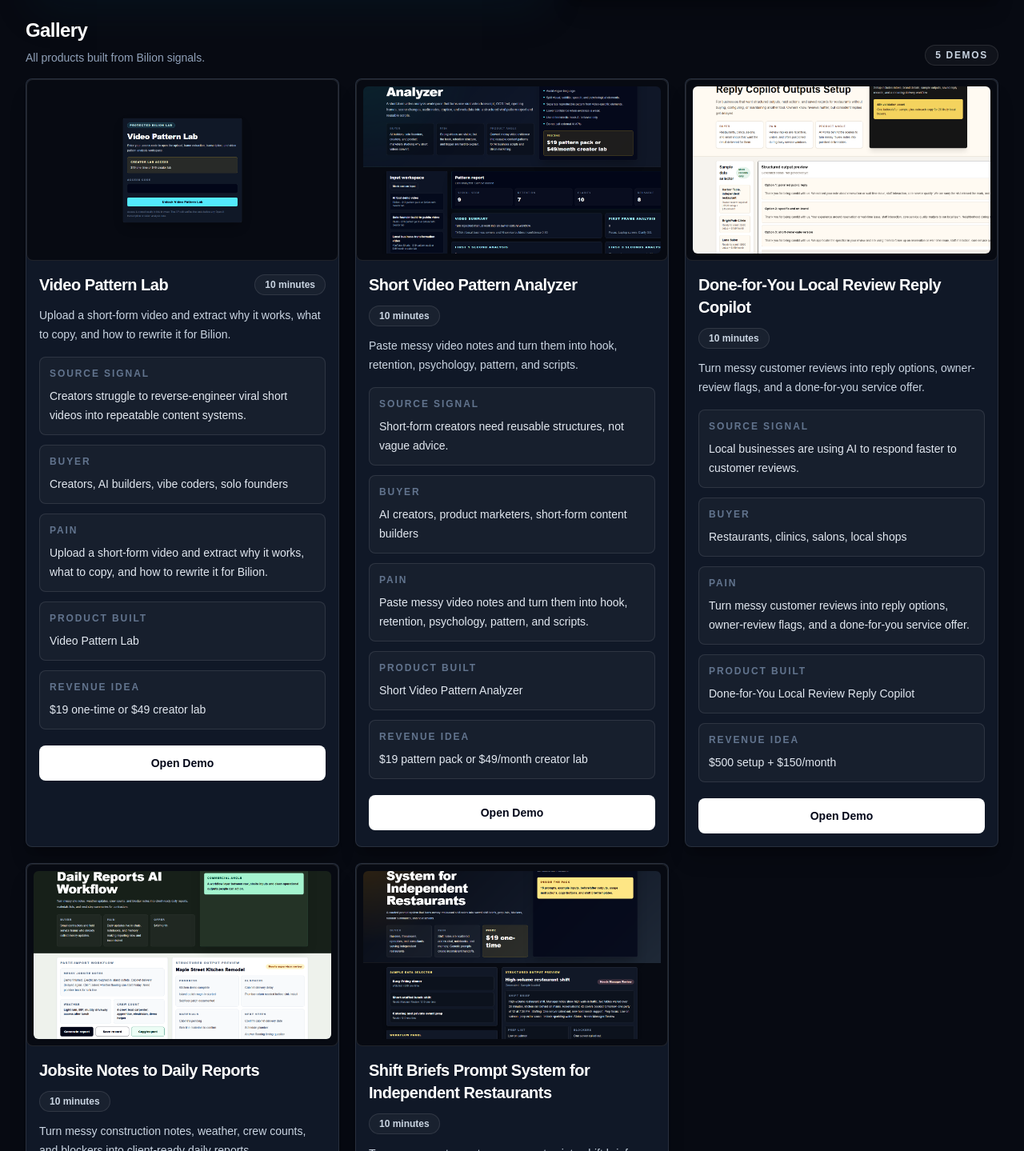
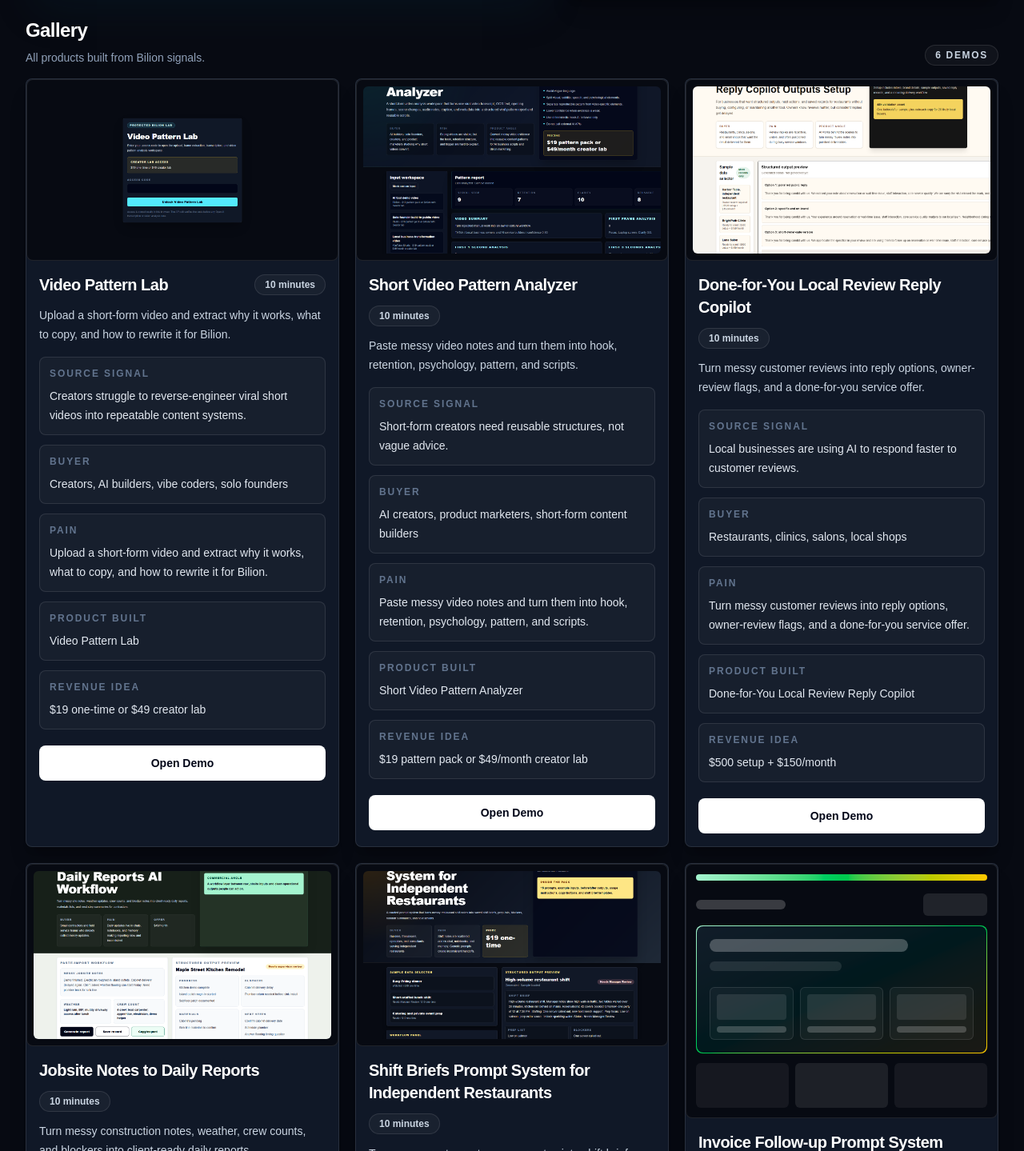
Before and after one commit to rireme33/bilion, a Next.js app: page /showcase in a window 1280 px wide. Shown: the part 1361-2800 px from the top of the page at 80% size. Built offline with nearby package versions, Linux system fonts and the light colour scheme.

Commit message:
Add invoice follow-up demo to showcase

```diff
--- a/app/showcase/page.tsx
+++ b/app/showcase/page.tsx
@@ -3,6 +3,28 @@ import Image from "next/image";
 import { showcaseItems, type ShowcaseItem } from "./showcase-data";
 
 const featured = showcaseItems[0];
+const galleryItems: ShowcaseCardItem[] = [
+  ...showcaseItems,
+  {
+    name: "Invoice Follow-up Prompt System",
+    route: "/invoice-follow-up-outputs-prompt-system-for-freelancers",
+    description:
+      "Messy invoice notes → polite follow-up outputs for freelancers",
+    buyer: "Freelancers and solo agencies",
+    revenueIdea: "$29/month",
+    buildTime: "10 minutes",
+    signal:
+      "Freelancers and solo agencies are using AI to turn unpaid invoice context into polite follow-up messages and next-step reminders.",
+    accent: "from-emerald-200 via-green-500 to-yellow-400",
+    metrics: ["Invoice notes", "Follow-up outputs", "Saved drafts"],
+    thumbnail: "",
+    badge: "Built from Bilion Signal",
+  },
+];
+
+type ShowcaseCardItem = ShowcaseItem & {
+  badge?: string;
+};
 
 function MockPreview({ item, large = false }: { item: ShowcaseItem; large?: boolean }) {
   return (
@@ -64,7 +86,7 @@ function DetailRow({ label, value }: { label: string; value: string }) {
   );
 }
 
-function GalleryCard({ item }: { item: ShowcaseItem }) {
+function GalleryCard({ item }: { item: ShowcaseCardItem }) {
   return (
     <article className="group flex h-full flex-col overflow-hidden rounded-lg border border-white/10 bg-[#101827] shadow-xl shadow-black/20 transition hover:-translate-y-1 hover:border-white/20">
       <ThumbnailPreview item={item} />
@@ -75,6 +97,11 @@ function GalleryCard({ item }: { item: ShowcaseItem }) {
             {item.buildTime}
           </span>
         </div>
+        {item.badge && (
+          <div className="mt-3 w-fit rounded-full border border-emerald-300/30 bg-emerald-300/10 px-3 py-1 text-xs font-black uppercase tracking-[0.14em] text-emerald-100">
+            {item.badge}
+          </div>
+        )}
         <p className="mt-3 text-sm leading-6 text-slate-300">{item.description}</p>
         <div className="mt-4 grid gap-3">
           <DetailRow label="Source signal" value={item.signal} />
@@ -120,7 +147,7 @@ export default function ShowcasePage() {
           <div className="mt-12 grid gap-8 lg:grid-cols-[0.95fr_1.05fr] lg:items-end">
             <div>
               <div className="inline-flex rounded-full border border-cyan-300/30 bg-cyan-300/10 px-3 py-1 text-xs font-black uppercase tracking-[0.18em] text-cyan-100">
-                {showcaseItems.length} demos
+                {galleryItems.length} demos
               </div>
               <h1 className="mt-5 text-5xl font-black tracking-tight text-white sm:text-7xl">
                 Built with Bilion
@@ -136,7 +163,7 @@ export default function ShowcasePage() {
 
             <div className="grid gap-3 sm:grid-cols-3">
               <div className="rounded-lg border border-white/10 bg-white/[0.04] p-4">
-                <div className="text-3xl font-black text-white">{showcaseItems.length}</div>
+                <div className="text-3xl font-black text-white">{galleryItems.length}</div>
                 <div className="mt-1 text-xs font-bold uppercase tracking-[0.14em] text-slate-500">Demo products</div>
               </div>
               <div className="rounded-lg border border-white/10 bg-white/[0.04] p-4">
@@ -233,12 +260,12 @@ export default function ShowcasePage() {
             <p className="mt-2 text-sm text-slate-400">All products built from Bilion signals.</p>
           </div>
           <div className="rounded-full border border-white/10 bg-white/[0.04] px-3 py-1 text-xs font-black uppercase tracking-[0.14em] text-slate-300">
-            {showcaseItems.length} demos
+            {galleryItems.length} demos
           </div>
         </div>
 
         <div className="grid gap-5 lg:grid-cols-3">
-          {showcaseItems.map((item) => (
+          {galleryItems.map((item) => (
             <GalleryCard key={item.route} item={item} />
           ))}
         </div>
```
